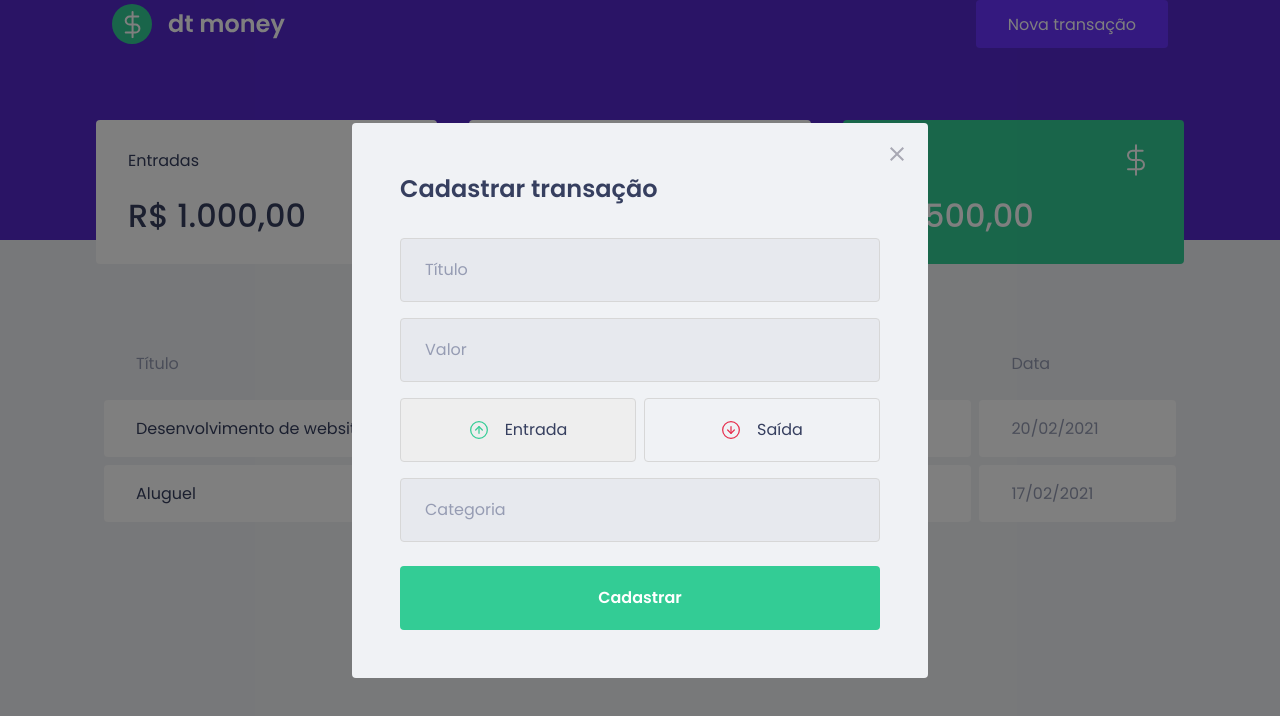
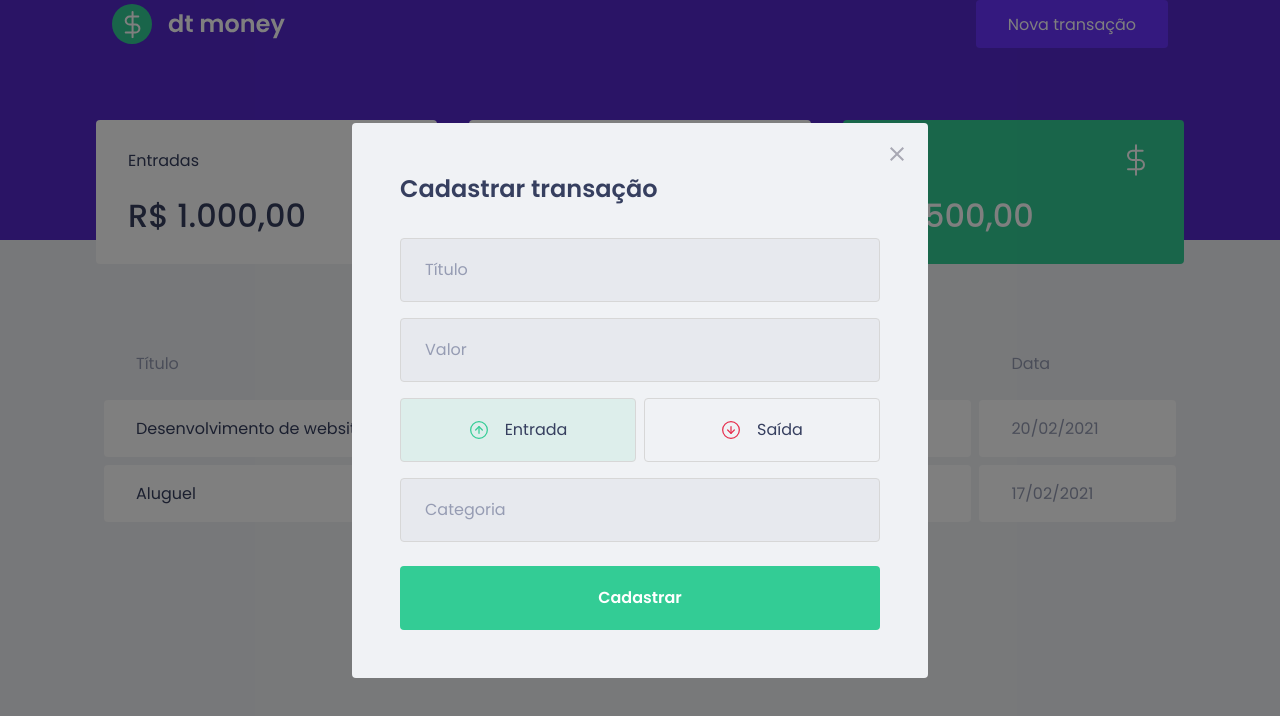
Before and after one commit to camilamiz/02-dtmoney, a React (Create React App) app: page / in a window 1280 px wide. Both pictures are taken after a click on the button "Nova transação". Shown: the top 716 px of the page. Built offline with nearby package versions, Linux system fonts and the light colour scheme; no server answers; what miragejs would draw is missing.

Commit message:
add color to selected button

```diff
--- a/src/components/NewTransactionModal/index.tsx
+++ b/src/components/NewTransactionModal/index.tsx
@@ -44,6 +44,7 @@
             type="button"
             onClick={() => {setType('deposit'); }}
             isActive={type === 'deposit'}
+            activeColor="green"
           >
             <img src={incomeImg} alt="Entrada" />
             <span>Entrada</span>
@@ -52,6 +53,7 @@
             type="button"
             onClick={() => {setType('withdraw'); }}
             isActive={type === 'withdraw'}
+            activeColor="red"
           >
             <img src={outcomeImg} alt="Saída" />
             <span>Saída</span>
--- a/src/components/NewTransactionModal/styles.ts
+++ b/src/components/NewTransactionModal/styles.ts
@@ -1,5 +1,5 @@
 import styled from "styled-components";
-import { darken } from "polished";
+import { darken, transparentize } from "polished";
 
 export const Container = styled.form`
   h2 {
@@ -59,6 +59,12 @@
 
 interface RadioBoxProps {
   isActive: Boolean;
+  activeColor: 'green' | 'red'
+}
+
+const colors = {
+  green: '#33cc95',
+  red: '#e52e4d'
 }
 
 export const RadioBox = styled.button<RadioBoxProps>`
@@ -66,7 +72,10 @@
   border: 1px solid #d7d7d7;
   border-radius: 0.25rem;
 
-  background: ${(props) => props.isActive ? '#eee' : 'transparent' };
+  background: ${(props) => props.isActive
+    ? transparentize(0.9, colors[props.activeColor])
+    : 'transparent'
+  };
 
   display: flex;
   align-items: center;
```
